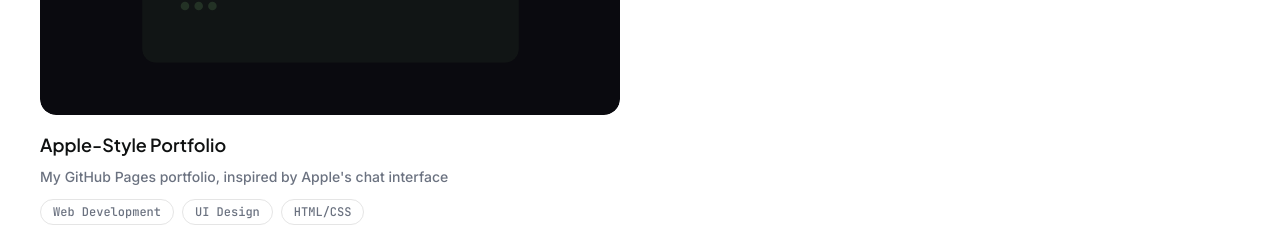
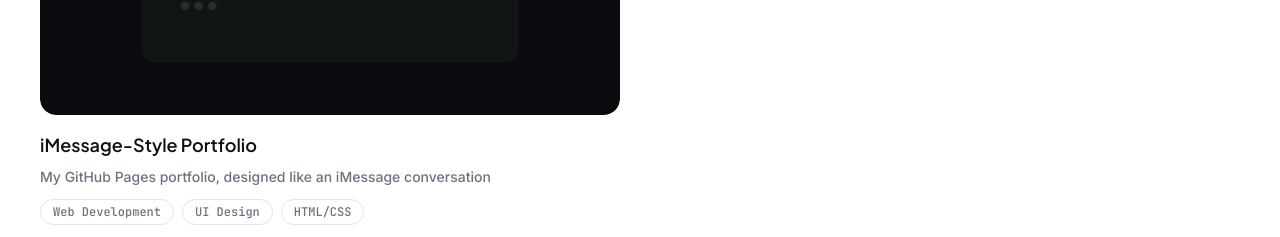
Before and after one commit to AmenTauhid/my-main-portfolio, a Next.js app: page / in a window 1280 px wide. Shown: the part 2917-3154 px from the top of the page. Built offline with nearby package versions, Linux system fonts and the light colour scheme.

Commit message:
rename apple-style portfolio to imessage-style portfolio

```diff
--- a/src/data/projects.ts
+++ b/src/data/projects.ts
@@ -306,8 +306,8 @@
   },
   {
     slug: "github-portfolio",
-    title: "Apple-Style Portfolio",
-    subtitle: "My GitHub Pages portfolio, inspired by Apple's chat interface",
+    title: "iMessage-Style Portfolio",
+    subtitle: "My GitHub Pages portfolio, designed like an iMessage conversation",
     description:
       "A personal portfolio site built as a conversational chat interface, taking cues from Apple's iMessage design language. It walks through my projects, work history, skills, and story in a format that feels more like a conversation than a resume.",
     year: "2025",
```
